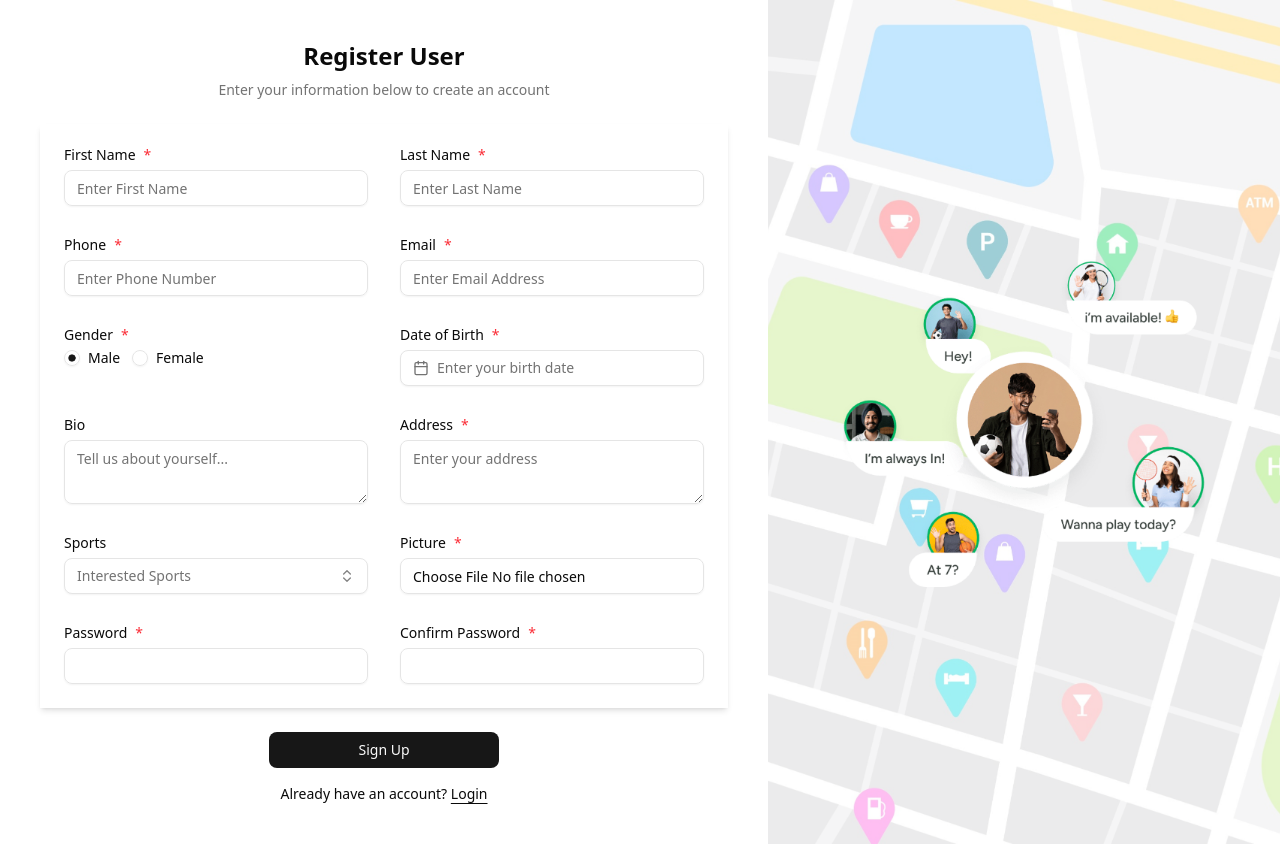
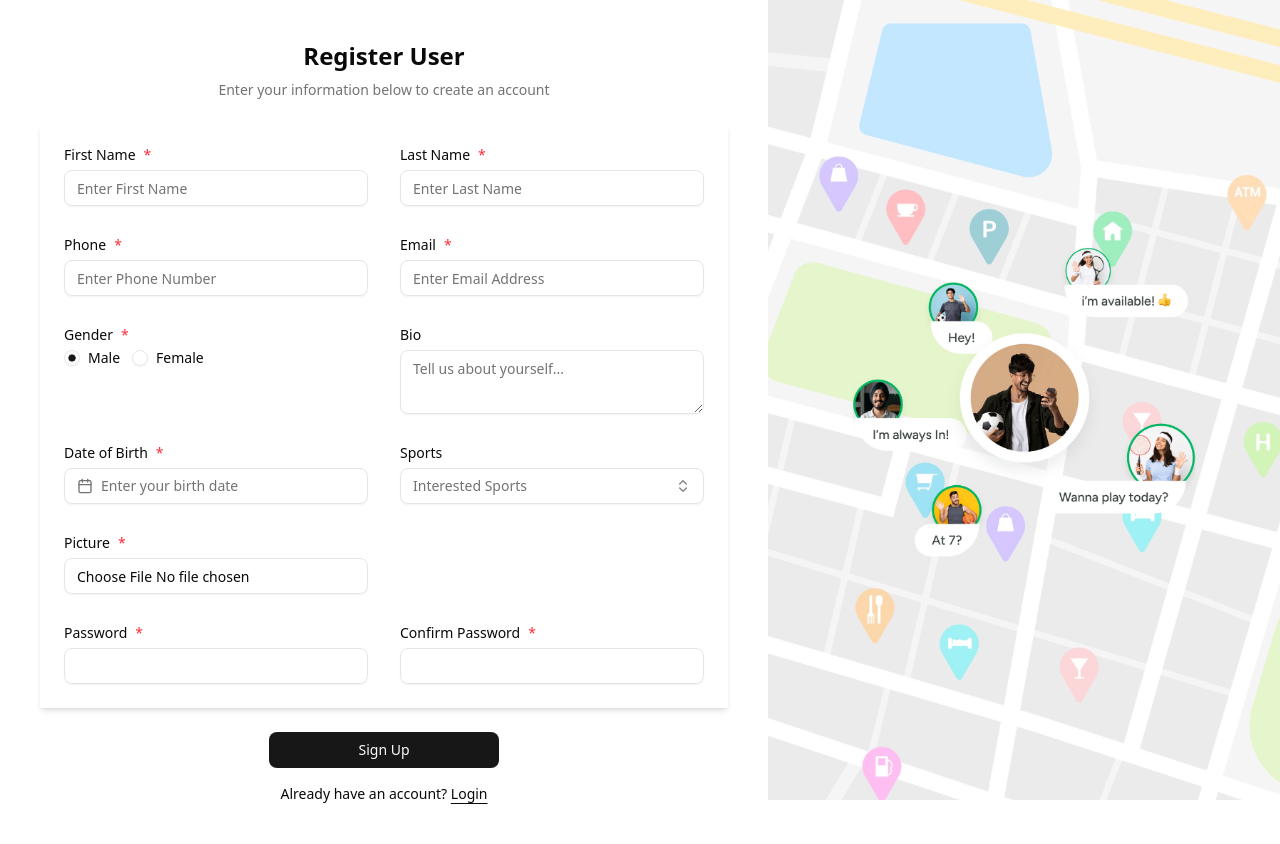
Before and after one commit to VoidAshfak/funturf-monorepo, a Next.js app: page /signup in a window 1280 px wide. Built offline with nearby package versions, Linux system fonts and the light colour scheme.

Commit message:
updated sign up page

```diff
--- a/src/app/(auth)/signup/page.jsx
+++ b/src/app/(auth)/signup/page.jsx
@@ -7,13 +7,13 @@ const SignupPage = () => {
             <div className="col-span-3 p-6 md:p-10">
                 <SignupForm />
             </div>
-            <div className="col-span-2 bg-muted relative hidden lg:block">
+            <div className="col-span-2 bg-muted relative hidden lg:block lg:sticky lg:top-0 lg:h-screen">
                 <Image
                     src="/assets/images/login.png"
                     alt="Image"
-                    fill   // replaces absolute + inset-0 + w-full + h-full
+                    fill
                     className="object-cover dark:brightness-[0.2] dark:grayscale"
-                    priority // optional: preload since it’s on login page
+                    priority
                 />
             </div>
         </div>
--- a/src/components/forms/signup-form.jsx
+++ b/src/components/forms/signup-form.jsx
@@ -212,6 +212,19 @@ export function SignupForm({
                 </div>
 
                 <div className="space-y-2">
+                    <Label htmlFor="bio">Bio</Label>
+                    <InputField errors={errors}>
+                        <Textarea
+                            id="bio"
+                            name="bio"
+                            rows="4"
+                            placeholder="Tell us about yourself..."
+                            {...register("bio")}
+                        />
+                    </InputField>
+                </div>
+
+                <div className="space-y-2">
                     <Label
                     >
                         Date of Birth
@@ -250,38 +263,6 @@ export function SignupForm({
                 </div>
 
                 <div className="space-y-2">
-                    <Label htmlFor="bio">Bio</Label>
-                    <InputField errors={errors}>
-                        <Textarea
-                            id="bio"
-                            name="bio"
-                            rows="4"
-                            placeholder="Tell us about yourself..."
-                            {...register("bio")}
-                        />
-                    </InputField>
-                </div>
-
-                <div className="space-y-2">
-                    <Label htmlFor="address">
-                        Address
-                        <RequiredSign />
-                    </Label>
-                    <InputField errors={errors}>
-                        <Textarea
-                            id="address"
-                            name="address"
-                            rows="4"
-                            placeholder="Enter your address"
-                            className={`${errors?.address ? 'border-2 border-red-500' : ''}`}
-                            {...register("address", {
-                                required: "Address is required"
-                            })}
-                        />
-                    </InputField>
-                </div>
-
-                <div className="space-y-2">
                     <Label htmlFor="Sports">
                         Sports
                     </Label>
@@ -293,8 +274,13 @@ export function SignupForm({
                             render={({ field }) => (
                                 <MultiSelect
                                     options={sportsOptions}
-                                    values={field.value}
-                                    onChange={field.onChange}
+                                    values={sportsOptions.filter(opt =>
+                                        field.value?.includes(opt.value)
+                                    )}
+                                    onChange={(selected) => {
+                                        const valuesOnly = selected.map(item => item.value);
+                                        field.onChange(valuesOnly);
+                                    }}
                                     placeholder="Interested Sports"
                                 />
                             )}
@@ -318,6 +304,9 @@ export function SignupForm({
                             })}
                         />
                     </InputField>
+                </div>
+
+                <div>
                     {previewUrl && (
                         <Image
                             src={previewUrl}
```
